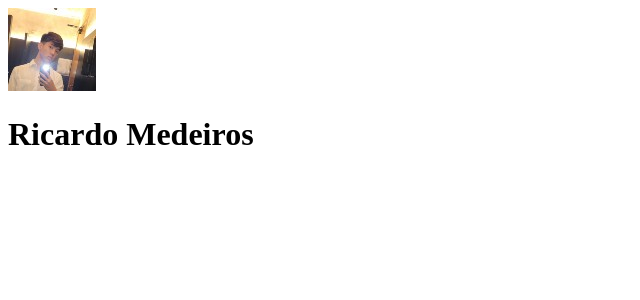
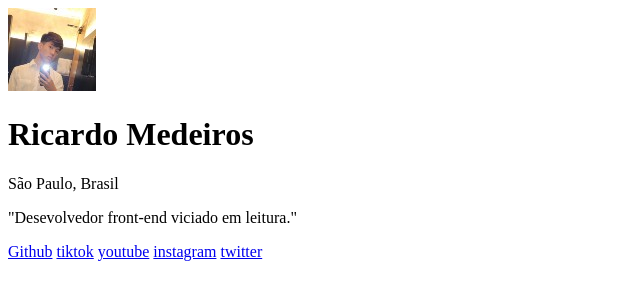
Before and after one commit to RicardoMedeiros11ati/meus-links, a plain HTML site: page index.html in a window 1280 px wide. Shown: the whole page, without its empty margins (0-640 px from the left). Drawn offline with Linux system fonts and the light colour scheme.

Commit message:
término do desenvolvimento do HTML

```diff
--- a/index.html
+++ b/index.html
@@ -9,6 +9,16 @@
     <div>
         <img src="./88 por 88.jpg" alt="imagem do criador da pagina de links, Ricardo Medeiros">
         <h1>Ricardo Medeiros</h1>
+        <p>São Paulo, Brasil</p>
+
+        <p>"Desevolvedor front-end viciado em leitura."</p>
+
+
+        <a href="https://github.com/RicardoMedeiros11ati">Github</a>
+        <a href="https://www.tiktok.com/@yujitsum">tiktok</a>
+        <a href="www.youtube.com/@yujitsum">youtube</a>
+        <a href="https://www.instagram.com/yujimedeiros3/">instagram</a>
+        <a href="https://twitter.com/Tsumyuji">twitter</a>
     </div>
 </body>
 </html>
```
